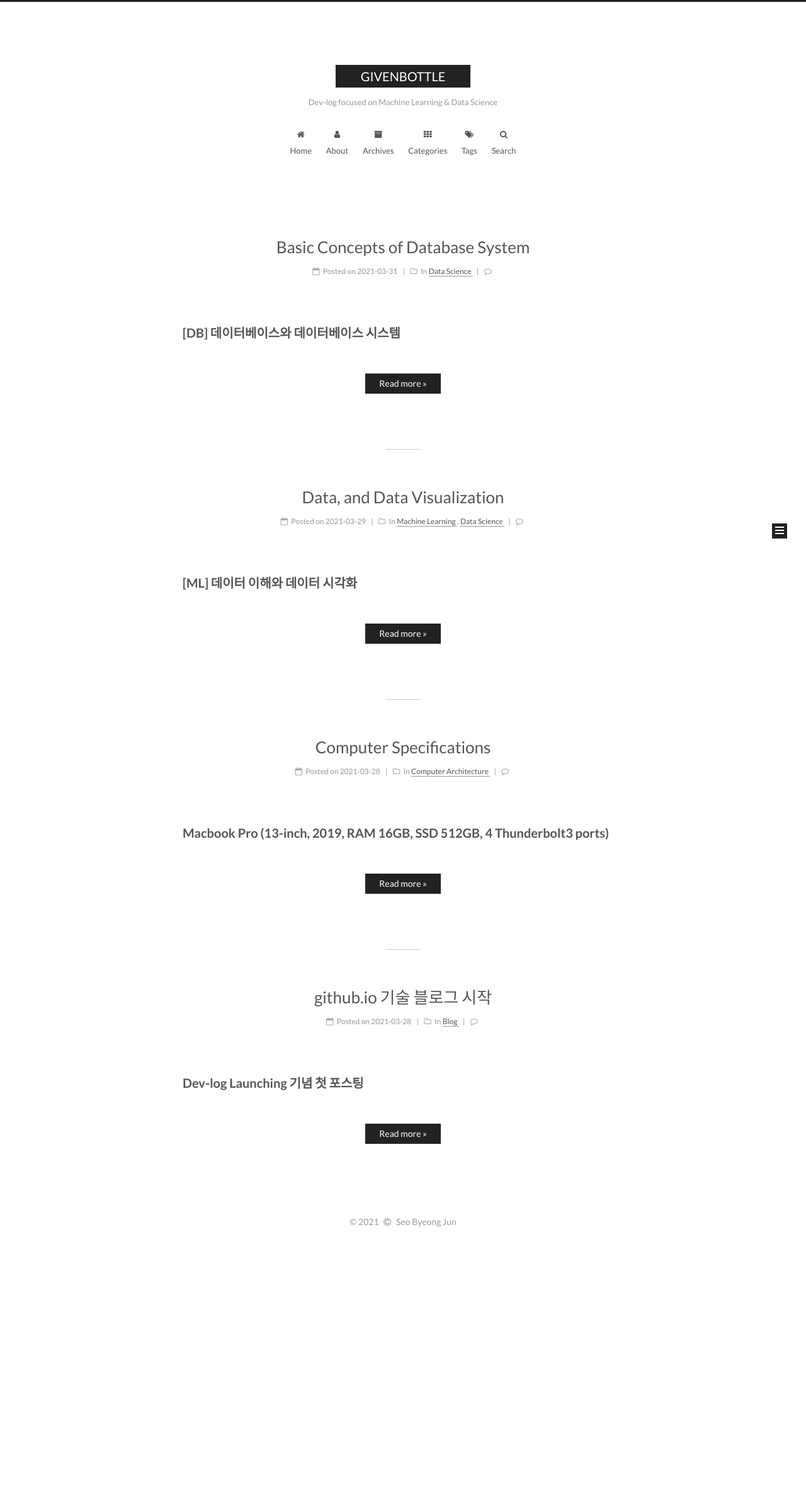
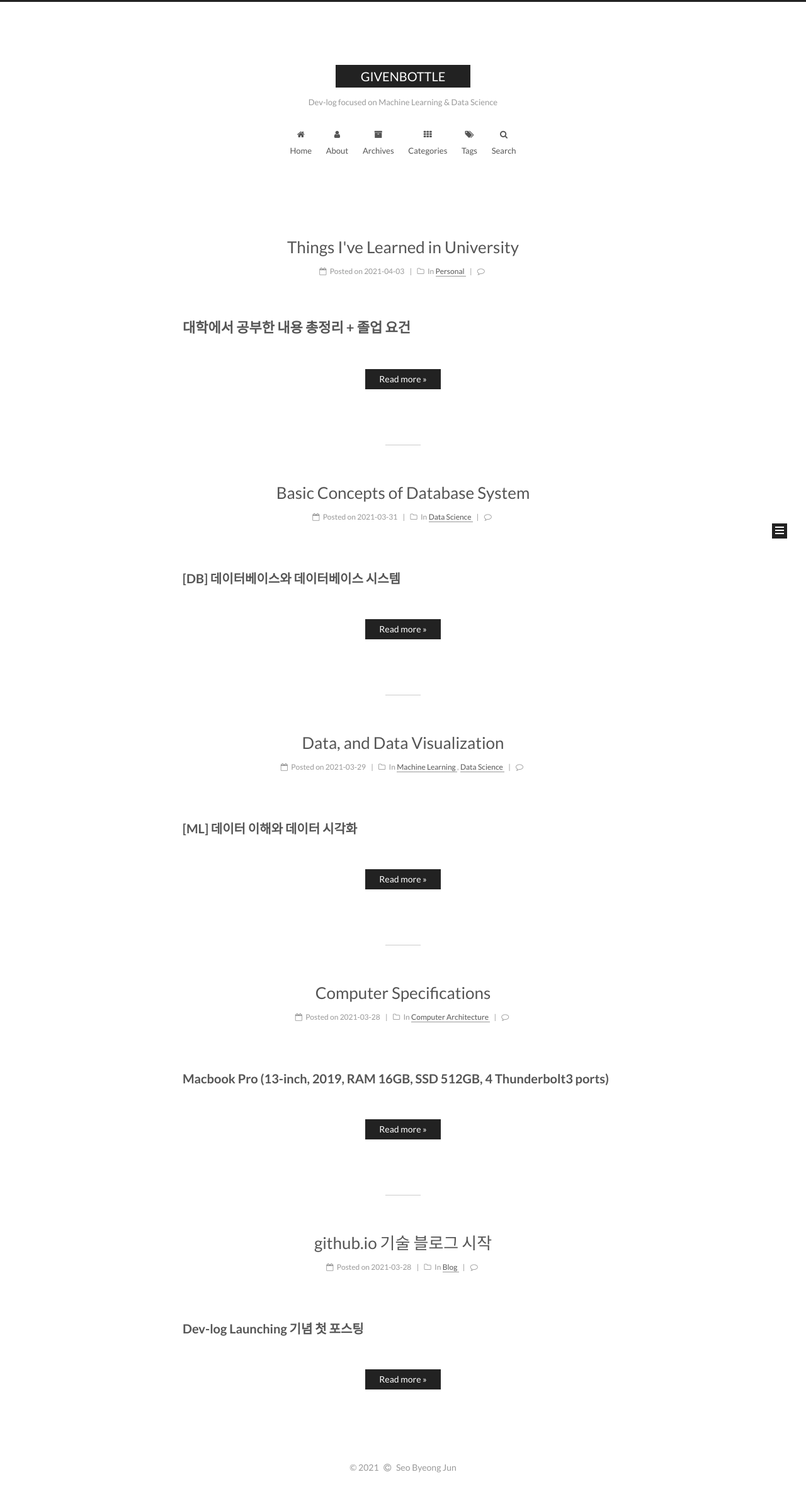
Before and after one commit to sbj6364/sbj6364.github.io, a Jekyll site: the page built from index.html, in a window 1280 px wide. Shown: the whole page at 63% size. Built offline with Jekyll 4.4.1, drawn with Linux system fonts in a browser that asks for light colours; the list of posts is cut into pages by our own code; comment, search, counter and statistics services are not loaded; before the commit the page ends 1974 px from its top, so only the background shows below that; some of the changed lines change nothing that is shown.

Commit message:
Post graduate-sju

```diff
--- /dev/null
+++ b/_posts/2021-04-03-graduate-sju.md
@@ -0,0 +1,181 @@
+---
+title: Things I've Learned in University
+date: 2021-04-03 07:10:24
+categories:
+  - Personal
+tags:
+  - university
+  - graduate
+  - sejong-university
+  - sejong
+typora-root-url: ../
+
+---
+
+
+
+# 대학에서 공부한 내용 총정리 + 졸업 요건
+
+> **주전공** 세종대학교 지능기전공학부 스마트기기공학전공 *(Since 2017.02)*
+> **복수전공** 세종대학교 데이터사이언스학과 *(Since 2021.08)*
+
+
+
+### 졸업 이수 학점 기준
+
+> **총 학점** 130 이상
+> **총 전공 학점** 78이상  = 주전공 (39) + 복수전공 (39)
+
+
+
+- 주전공 필수 (15)
+  주전공 선택 (24)
+
+  복수전공 필수 (15)
+  복수전공 선택 (24)
+
+- 공학인증 BSM (18)  *전공 기초 (9) 포함*
+
+- 교양 필수: (11)
+  교양 선택 1: (15)
+  교양 선택 2: 자유
+
+
+
+
+
+#### 참고하실 분들에게,
+
+ 혹시라도 세종대학교 `지능기전공학부`와 `데이터사이언스학과` 복수전공을 희망하시는 학생들이 계실까 싶어 저를 사례로 들어 소개드립니다. 저는 지능기전공학부 스마트기기공학전공 17학번으로, 이번 3학년 1학기에 복수전공을 신청하여 2학기부터 공식적으로 복수전공을 공부해나갈 예정입니다. 신청은 조금 늦었으나 이미 이전부터 복수전공 과목을 교양으로 신청하여 들었기 때문에 추후 이수구분을 변경할 수 있는 점 알아두고 미리 설계하시면 좋습니다.
+
+ 주전공과 복수전공의 이수 과목들 중 학수번호가 같은 과목들끼리는 졸업 요건에 따라 적절히 나누어 분배하였습니다. 따라서 부분별로 정렬은 하겠지만, 온전히 time-line을 따르기보다 스스로 졸업 요건을 체크하기 위해 정리한 내용이니 참고 부탁드립니다.아래 내용은 졸업 전까지 주기적으로 업데이트할 예정이며, 학사 내규에 따라 언제든 변경될 수 있습니다.
+
+
+
+
+
+## **Curriculum**
+
+> **이수과목 (학점)**
+> 이수예정과목 (학점)
+>
+> 총합 92/130
+
+
+
+### 지능기전공학부 스마트기기공학전공 (18/39)
+
+> Smart Device Engineering, School of Intelligent Mechatronics Engineering
+
+#### 전공 필수 (9/15)
+
+- **창의융합노마드 (3)**
+- **창의SW기초설계 (3)**
+- **기계학습 (3)**
+- 캡스톤 (6)
+
+#### 전공 선택 (9/24)
+
+- **물리전자공학 (3)**
+- **컴퓨터구조및운영체제 (3)**
+- **컴퓨터네트워크 (3)**
+- 인공지능 (3)
+- ICT인턴십 (12)
+
+
+
+### 데이터사이언스학과 (25/39)
+
+> Data Science
+
+#### 전공 필수 (12/15)
+
+- **고급C프로그래밍 (4)**
+- **자료구조및실습 (4)**
+- **알고리즘및실습 (4)**
+- 오픈소스SW개론 (3)
+
+#### 전공 선택 (13/24)
+
+- **C프로그래밍및실습 (4)**
+- **디지털시스템 (3)**
+- **웹프로그래밍 (3)**
+- **데이터베이스 (3)**
+- 데이터시각화 (3)
+- 대용량데이터처리 (3)
+- 고급데이터처리 / 텍스트마이닝 / 시계열분석및예측 (3)
+- 졸업연구및진로1 (1)
+- 미정 (1)
+
+
+
+
+
+### 교양
+
+> **총합** 30
+
+#### 교양 필수 (10/11)
+
+- **English Listening Practice 1 (2)**
+- **문제해결을 위한 글쓰기와 발표 (2)**
+- **대학생활과진로설계 (1)**
+- **서양철학 (2)**
+- **세종사회봉사 (1)**
+- **English Reading Practice 1 (2)**
+- 취업역량개발론 (1)
+
+#### 교양 선택 1 (15/15)
+
+- **고급프로그래밍이해-P (3)**
+- **디자인이노베이션 (2)**
+- **세계사:인간과문명 (3)**
+- **서양고전강독 (1)**
+- **창업과기업가정신2 (1)**
+- **동서양고전문학강독 (1)**
+- **K-MOOC:웨어러블컴퓨터디자인 (1)**
+- **유니스토리 (3)**
+
+#### 교양 선택 2 (5/자유)
+
+- **English Listening Practice 2 (2)**
+- **K-MOOC:모빌리티디자인방법론 (1)**
+- **성과문화 (2)**
+
+
+
+
+
+## 공학인증요건
+
+> **총학점** 130학점 이상
+> **전문교양** 17학점 이상
+> **BSM** 18학점 (지정교과목)
+> **전공** 60학점 이상
+
+
+
+### ABEEK 교과과정
+
+|  ABEEK 교과구분  | 최소이수학점 |                             비고                             |
+| :--------------: | :----------: | :----------------------------------------------------------: |
+|     전문교양     |      14      |   기본소양(전문교양) : 14학점 이상 (교내 이수요건과 동일)    |
+|       BSM        |      18      | 일변수미적분학, 공업수학1, 일반물리학 및 실험1,  <br />이산수학 및 프로그래밍, 선형대수 및 프로그래밍, 확률통계 및 프로그래밍 |
+|       전공       |      60      | 부분설계학점 포함, 설계내용 학점이 12학점 이상 <br />(창의SW기초설계 필수, 캡스톤A, B 중 택1 이수 필수) |
+| 인증최소이수학점 |      92      |         스마트기기공학 전공의 졸업이수학점 : 130학점         |
+
+
+
+#### BSM (18)
+
+- **일변수미적분학 (3)**
+
+- **공업수학1 (3)**
+
+- **일반물리학및실험1 (3)**
+
+- **이산수학및프로그래밍 (3)**
+
+- **선형대수및프로그래밍 (3)**
+
+- **확률통계및프로그래밍 (3)**
```
Also changed, not shown: _posts/2021-03-31-db-w1.md (line endings or trailing spaces).
